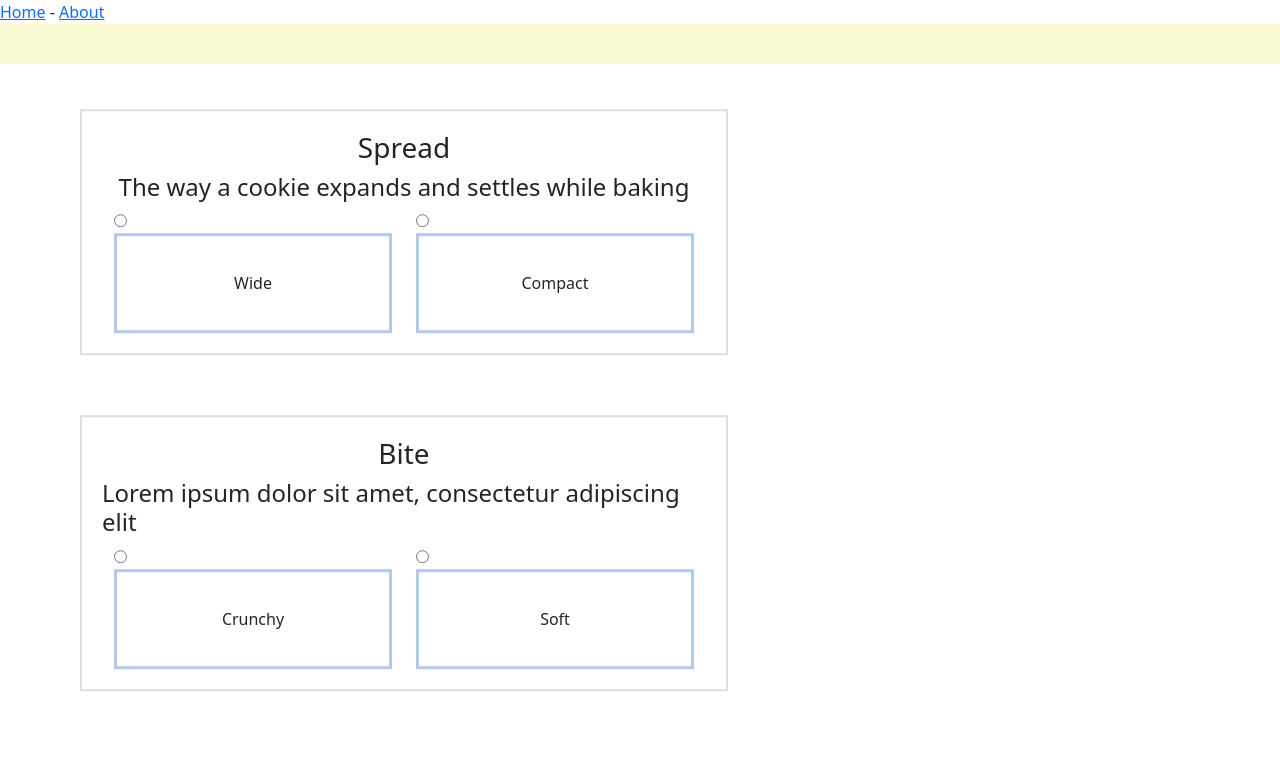
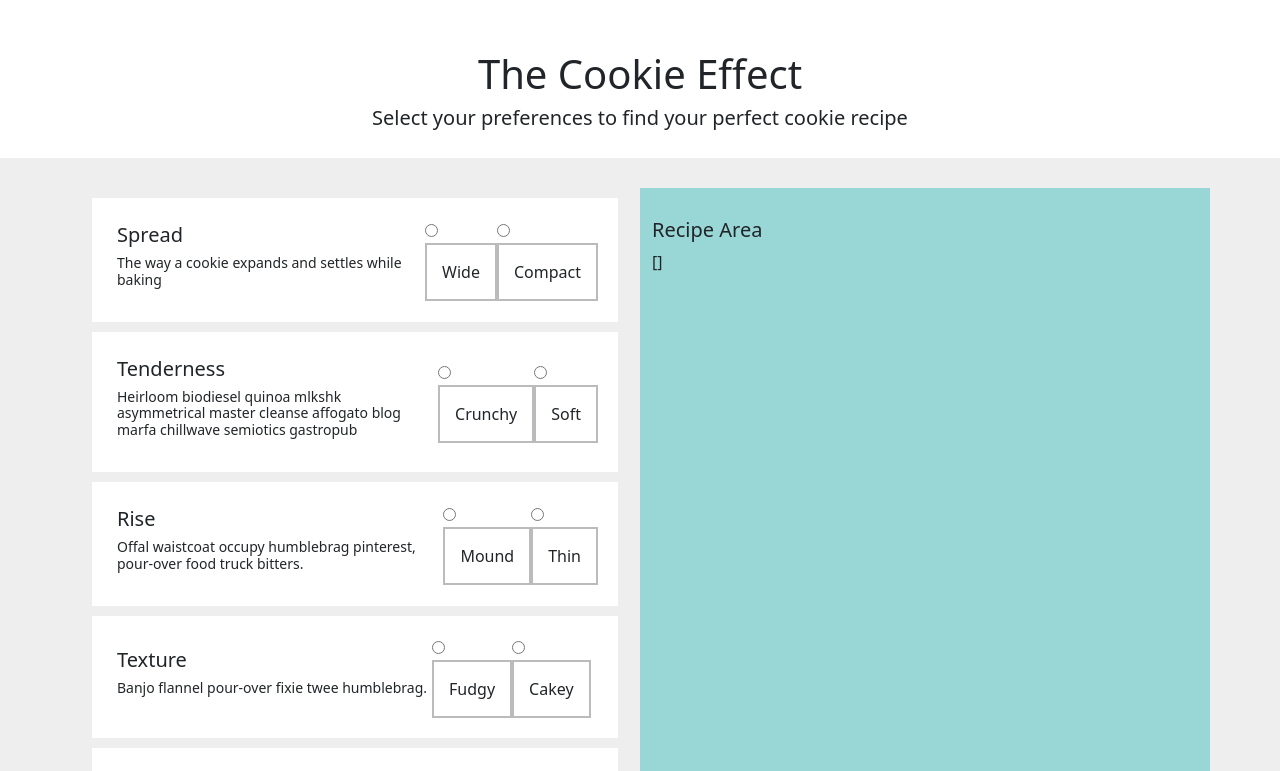
Before and after one commit to rosieett/theCookieEffect, a Vue app: page / in a window 1280 px wide. Shown: the top 771 px of the page. Built offline with nearby package versions, Linux system fonts and the light colour scheme.

Commit message:
layout changes

```diff
--- a/src/App.vue
+++ b/src/App.vue
@@ -1,6 +1,6 @@
 <template>
   <div id="app">
-    <header><router-link to="/">Home</router-link> - <router-link to="/about">About</router-link></header>
+    <!-- <header><router-link to="/">Home</router-link> - <router-link to="/about">About</router-link></header> -->
     <router-view />
   </div>
 </template>
--- a/src/views/Home.vue
+++ b/src/views/Home.vue
@@ -1,44 +1,135 @@
 <template>
 <div class="home">
-    <!-- <hello-world />
-     <div id="form">
-        <div v-for="(category, index) in categories">
-            <h3>{{ category.name }}</h3>
-            <h4>{{ category.description }}</h4>
-            <div v-for="option in category.options">
-                <input type="radio" :name="category.id" id="one" v-bind:value="option.value" v-model="results[index]">
-                <label for="one">{{ option.label }}</label>
-            </div>
-        </div>
-    </div>
 
-    {{ results }} {{ biteResult }} -->
+    <b-container class="bv-example-row header">
+        <b-row>
+            <h1>The Cookie Effect</h1>
+        </b-row>
+        <b-row>
+            <h5>Select your preferences to find your perfect cookie recipe</h5>
+        </b-row>
+    </b-container>
 
     <div id="form">
 
-        <div class="headers" v-for="(category, index) in categories">
-            <div class="section">
-                <h3>{{ category.name }}</h3>
-                <h4>{{ category.description }}</h4>
+        <b-container class="bv-example-row">
+            <b-row>
+                <b-col>
+                    <div class="cardRow" v-for="(category, index) in categories">
 
-                <b-container class="bv-example-row cardRow">
-                    <b-row>
-                        <b-col class="cardBtn" v-for="option in category.options">
+                        <div class="panel">
+                            <div class="text">
+                            <h3>{{ category.name }}</h3>
+                            <h4>{{ category.description }}</h4>
+                            </div>
+                            <div class="cardBtn" v-for="option in category.options">
 
-                            <input type="radio" :name="category.id" id="one" v-bind:value="option.value" v-model="results[index]">
-                            <label for="one">{{ option.label }} </label>
-                        </b-col>
-                    </b-row>
-                </b-container>
-            </div>
-        </div>
+                                <input type="radio" :name="category.id" id="one" v-bind:value="option.value" v-model="results[index]">
+                                <label for="one">{{ option.label }} </label>
+                            </div>
+                        </div>
+                    </div>
+                </b-col>
+                <b-col class="recipe">
+                    <h3>Recipe Area</h3>
+
+    {{ spreadResult }} {{ biteResult }}
+                </b-col>
+
+            </b-row>
+
+        </b-container>
     </div>
 
-    {{ spreadResult }} {{ biteResult }}
+    <!-- <div class="recipe">
+
+</div> -->
+
 
 </div>
+</template>
 
-</template>
+<style scoped>
+.header {
+    text-align: center;
+    padding: 20px;
+    margin-top: 30px;
+}
+
+.recipe {
+    background-color: rgb(153, 214, 214);
+}
+
+h3 {
+    font-size: 20px;
+}
+
+.recipe h3{
+    padding-top: 30px;
+}
+
+h4 {
+    font-size: 14px;
+}
+
+label {
+    font-size: 16px;
+}
+
+.text{
+    margin: 5px;
+}
+
+#form {
+    display: flex;
+    flex-direction: column;
+    padding: 30px;
+    background-color: #eeeeee;
+}
+
+.panel {
+    display: flex;
+    flex-direction: row;
+    align-items: center;
+    position: relative;
+    margin: 10px;
+    /* border: solid 2px #dddddd; */
+    padding: 20px;
+    background-color: white;
+}
+
+input[type="radio"] {
+    /* display: none; */
+}
+
+.cardRow .cardBtn label {
+    display: block;
+    border: 2px solid #bbbbbb;
+    text-align: center;
+    padding: 15px;
+}
+
+.cardRow .cardBtn .title {
+    font-size: 18px;
+    color: black;
+    padding: 40px;
+    font-weight: 600;
+}
+
+.cardRow .cardBtn label:hover {
+    border: 2px solid #bbbbbb;
+    background: #8eacd4;
+}
+
+.cardRow .cardBtn input:checked+label {
+    background: #8eacd4;
+    border: 2px solid #777777;
+}
+
+.cardRow .cardBtn input:checked+label .title {
+    color: #eee;
+}
+</style>
 
 <script>
 // @ is an alias to /src
@@ -47,14 +138,15 @@ export default {
     name: 'Home',
     data() {
         return {
-            categories: [{
+            categories: [
+                {
                     name: 'Spread',
                     id: 'spread',
                     description: 'The way a cookie expands and settles while baking',
                     options: [{
                             label: "Wide",
                             value: "wide",
-                            imgUrl:"https://unsplash.com/photos/DqvMdSbWlBE"
+                            imgUrl: "https://unsplash.com/photos/DqvMdSbWlBE"
                         },
                         {
                             label: "Compact",
@@ -64,9 +156,9 @@ export default {
                     ],
                 },
                 {
-                    name: 'Bite',
-                    id: 'bite',
-                    description: 'Lorem ipsum dolor sit amet, consectetur adipiscing elit',
+                    name: 'Tenderness',
+                    id: 'tenderness',
+                    description: 'Heirloom biodiesel quinoa mlkshk asymmetrical master cleanse affogato blog marfa chillwave semiotics gastropub',
                     imgUrl: "",
                     options: [{
                             label: "Crunchy",
@@ -80,17 +172,90 @@ export default {
                         },
                     ],
                 },
+                {
+                    name: 'Rise',
+                    id: 'rise',
+                    description: 'Offal waistcoat occupy humblebrag pinterest, pour-over food truck bitters.',
+                    imgUrl: "",
+                    options: [{
+                            label: "Mound",
+                            value: "mound",
+                            imgUrl: ""
+                        },
+                        {
+                            label: "Thin",
+                            value: "thin",
+                            imgUrl: ""
+                        },
+                    ],
+                },
+                {
+                    name: 'Texture',
+                    id: 'texture',
+                    description: 'Banjo flannel pour-over fixie twee humblebrag.',
+                    imgUrl: "",
+                    options: [{
+                            label: "Fudgy",
+                            value: "fudgy",
+                            imgUrl: ""
+                        },
+                        {
+                            label: "Cakey",
+                            value: "cakey",
+                            imgUrl: ""
+                        },
+                    ],
+                },
+                {
+                    name: 'Chocolate',
+                    id: 'chocolate',
+                    description: 'Mixtape edison bulb tattooed blog, brunch seitan live-edge plaid forage',
+                    imgUrl: "",
+                    options: [{
+                            label: "Small Chunks",
+                            value: "small",
+                            imgUrl: ""
+                        },
+                        {
+                            label: "Large Chunks",
+                            value: "large",
+                            imgUrl: ""
+                        },
+                        {
+                            label: "Swirled In",
+                            value: "swirled",
+                            imgUrl: ""
+                        },
+                    ],
+                },
+                {
+                    name: 'Flavor',
+                    id: 'flavor',
+                    description: 'Sartorial single-origin coffee VHS green juice salvia.',
+                    imgUrl: "",
+                    options: [{
+                            label: "Dark, toffee",
+                            value: "dark",
+                            imgUrl: ""
+                        },
+                        {
+                            label: "Light, milky",
+                            value: "light",
+                            imgUrl: ""
+                        },
+                    ],
+                },
             ],
             results: []
         }
     },
     computed: {
         spreadResult() {
-            return this.results[0]
+            return this.results
         },
-        biteResult() {
-            return this.results[1]
-        }
+        // biteResult() {
+        //     return this.results[1]
+        // }
     },
     methods: {
         onDeleteLastItem() {
@@ -102,71 +267,3 @@ export default {
     },
 };
 </script>
-
-<style scoped>
-.home {
-    background-color: lightgoldenrodyellow;
-    padding: 20px;
-}
-
-.home .hello {
-    background-color: darkgray;
-}
-
-
-#form {
-    display: flex;
-    flex-direction: column;
-    position: absolute;
-    top: 50%;
-    transform: translateY(-50%);
-    width: 60%;
-    padding: 30px;
-    /* background-color: #cccccc; */
-}
-
-.section {
-    display: flex;
-    flex-direction: column;
-    align-items: center;
-    justify-content: center;
-    position: relative;
-    margin: 30px;
-    border: solid 2px #dddddd;
-    padding: 20px;
-}
-
-
-.cardRow .cardBtn input{
-    /* display: none; */
-}
-
-.cardRow .cardBtn label{
-    display: block;
-    border: 3px solid #b3cbeb;
-    text-align: center;
-    padding: 35px;
-}
-
-.cardRow .cardBtn .title{
-    font-size: 18px;
-    color: black;
-    padding: 40px;
-    font-weight: 600;
-}
-
-.cardRow .cardBtn label:hover{
-    border: 2px solid gray;
-    background: #ccc;
-}
-
-.cardRow .cardBtn input:checked + label {
-    background: #8eacd4;
-}
-
-
-.cardRow .cardBtn input:checked + label .title {
-    color: #eee;
-}
-
-</style>
```
